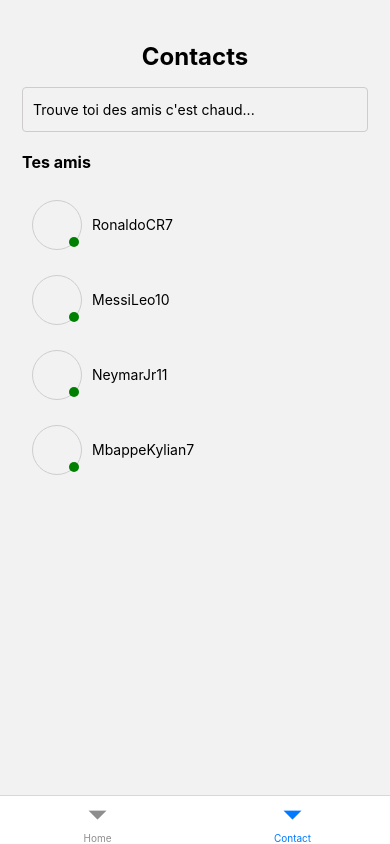
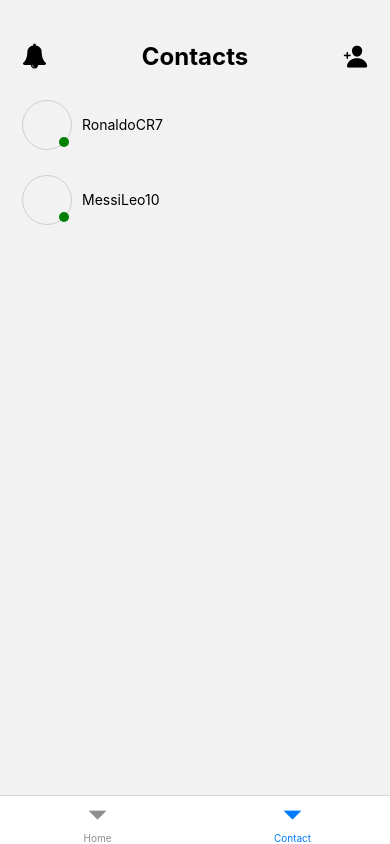
Before and after one commit to TallKAway/app-talkAway, a React Native app: screen /Contact in a window 390 px wide. Built offline with nearby package versions, Linux system fonts and the light colour scheme.

Commit message:
feat(wip) details on contactList

```diff
--- a/package.json
+++ b/package.json
@@ -20,6 +20,7 @@
     "react-native": "0.72.6",
     "react-native-safe-area-context": "4.6.3",
     "react-native-screens": "~3.22.0",
+    "react-native-vector-icons": "^10.0.1",
     "react-native-web": "~0.19.6"
   },
   "devDependencies": {
--- a/src/pages/ContactPage/components/Contact.tsx
+++ b/src/pages/ContactPage/components/Contact.tsx
@@ -7,22 +7,74 @@ import {
     KeyboardAvoidingView,
     Platform,
     FlatList,
+    Button,
+    Pressable,
+    ScrollView,
 } from 'react-native';
-import { useState } from 'react';
+import IconFontAwesome from 'react-native-vector-icons/FontAwesome';
+import IconIonicons from 'react-native-vector-icons/Ionicons';
+import { useEffect, useState } from 'react';
 import { SearchInput } from '../../../components/Input/SearchInput';
+import { useNavigation } from '@react-navigation/native';
 import { ContactItem } from './ContactItem';
 import users from '../../../data/users.json';
-import friends from '../../../data/friends.json';
+import { ScreenStackNavigatorProps } from '../../../domains/Navigation';
+
+export type User = {
+    id: number;
+    username: string;
+    email: string;
+    password: string;
+    cellphone: string;
+    friends: Array<number>;
+};
 
 export const Contact = () => {
     const [research, setResearch] = useState<string>('');
+    const navigation = useNavigation<ScreenStackNavigatorProps>();
+    const [hasFriends, setHasFriends] = useState(false);
+
+    const [user, setUser] = useState<User[]>([
+        {
+            id: 1,
+            username: 'wyattFox',
+            email: 'dylan.lgvn@gmail.com',
+            password: 'mdp1',
+            cellphone: '+33630004376',
+            friends: [1, 2],
+        },
+    ]);
+
+    const renderContactItem = () => {
+        return user[0].friends.length > 0;
+    };
+
+    useEffect(() => {
+        setHasFriends(renderContactItem);
+    }, [renderContactItem]);
 
     return (
         <KeyboardAvoidingView behavior={Platform.OS === 'ios' ? 'padding' : 'height'}>
             <TouchableWithoutFeedback onPress={Keyboard.dismiss}>
                 <View style={styles.contactWrapper}>
-                    <Text style={styles.titleH1}>Contacts</Text>
-                    <SearchInput getContent={(data) => setResearch(data)}></SearchInput>
+                    <View style={styles.header}>
+                        <Pressable
+                            onPress={() => {
+                                navigation.navigate('Home'); // En attendant la page/rubique notif
+                            }}
+                        >
+                            <IconFontAwesome name="bell" size={25} color="black" />
+                        </Pressable>
+                        <Text style={styles.titleH1}>Contacts</Text>
+                        <Pressable
+                            onPress={() => {
+                                navigation.navigate('Home'); // En attendant la page/rubique d'ajout de contact
+                            }}
+                        >
+                            <IconIonicons name="person-add" size={25} color="black" />
+                        </Pressable>
+                    </View>
+                    {/* <SearchInput getContent={(data) => setResearch(data)}></SearchInput>
                     <FlatList
                         data={users}
                         renderItem={({ item }) =>
@@ -33,14 +85,36 @@ export const Contact = () => {
                             ) : null
                         }
                         style={styles.searchResults}
-                    />
-                    <View>
-                        <Text style={styles.titleH2}>Tes amis</Text>
-                        <FlatList
-                            data={friends}
-                            renderItem={({ item }) => <ContactItem username={item.username} />}
-                        />
-                    </View>
+                    /> */}
+                    <ScrollView
+                        contentContainerStyle={{
+                            ...styles.contactListWrapper,
+                            ...(hasFriends ? {} : { alignItems: 'center' }),
+                        }}
+                    >
+                        {/* <Text style={styles.titleH2}>Tes amis</Text> */}
+                        {hasFriends ? (
+                            <FlatList
+                                data={users}
+                                renderItem={({ item }) =>
+                                    user[0].friends.includes(item.id) ? (
+                                        <ContactItem username={item.username} />
+                                    ) : null
+                                }
+                                style={styles.contactList}
+                            />
+                        ) : (
+                            <View>
+                                <Text>Tu n'as pas encore d'amis le sang</Text>
+                                <Button
+                                    onPress={() => {
+                                        navigation.navigate('Home'); // En attendant la page/rubique d'ajout de contact
+                                    }}
+                                    title="Ajouter un contact"
+                                />
+                            </View>
+                        )}
+                    </ScrollView>
                 </View>
             </TouchableWithoutFeedback>
         </KeyboardAvoidingView>
@@ -53,25 +127,38 @@ const styles = StyleSheet.create({
         paddingRight: 22,
         paddingTop: 42,
     },
+    contactListWrapper: {
+        display: 'flex',
+        justifyContent: 'center',
+        height: '96%',
+    },
     titleH1: {
         fontSize: 24,
         fontWeight: 'bold',
-        textAlign: 'center',
+        margin: 'auto',
+    },
+    header: {
+        display: 'flex',
+        justifyContent: 'space-between',
+        flexDirection: 'row',
+        alignItems: 'center',
         paddingBottom: 16,
+    },
+    headerAddButton: {
+        fontSize: 40,
+        fontWeight: '200',
     },
     searchTextInput: {
         borderWidth: 2,
     },
     searchResults: {
-        height: 'fit-content',
+        height: 'auto',
         maxHeight: 170,
         backgroundColor: '#E8ECED',
         borderBottomEndRadius: 8,
         borderBottomStartRadius: 8,
     },
-    contactList: {
-        borderWidth: 1,
-    },
+    contactList: {},
     titleH2: {
         fontSize: 16,
         fontWeight: 'bold',
--- a/src/pages/ContactPage/components/ContactItem.tsx
+++ b/src/pages/ContactPage/components/ContactItem.tsx
@@ -21,7 +21,6 @@ const styles = StyleSheet.create({
     contactItem: {
         flexDirection: 'row',
         height: 65,
-        padding: 10,
         paddingTop: 10,
         borderColor: 'rgb(206, 204, 204)',
         borderRadius: 4,
```
Also changed, not shown: 1 other file (tests, documents, lock files or other folders).
